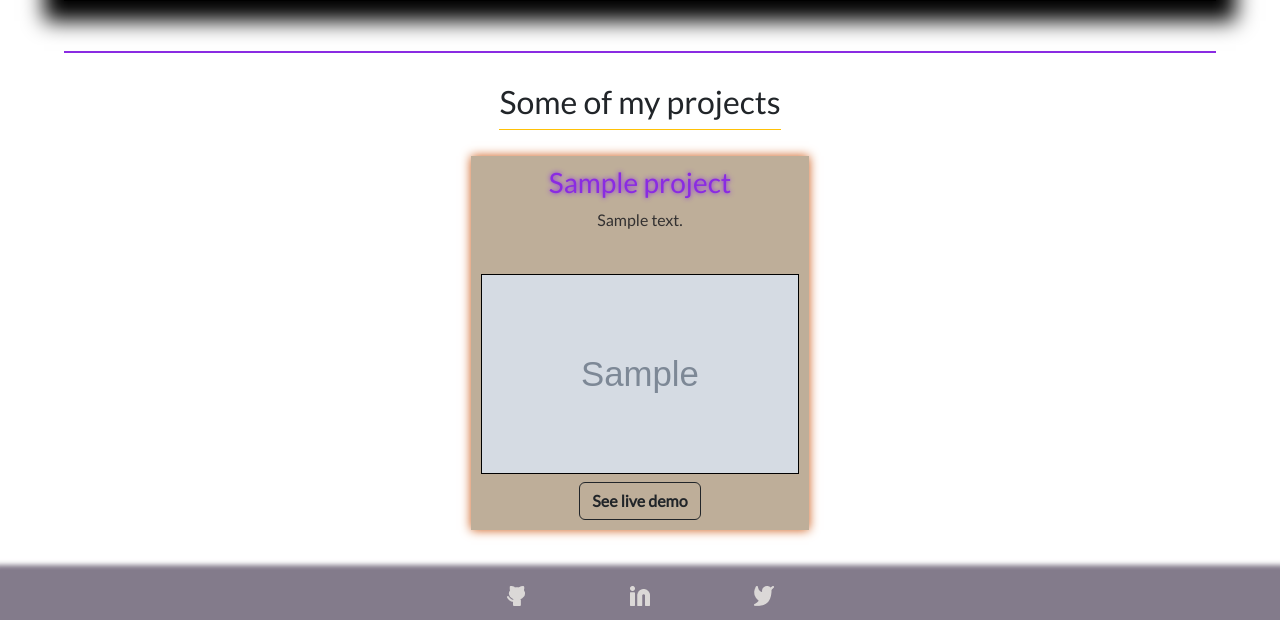
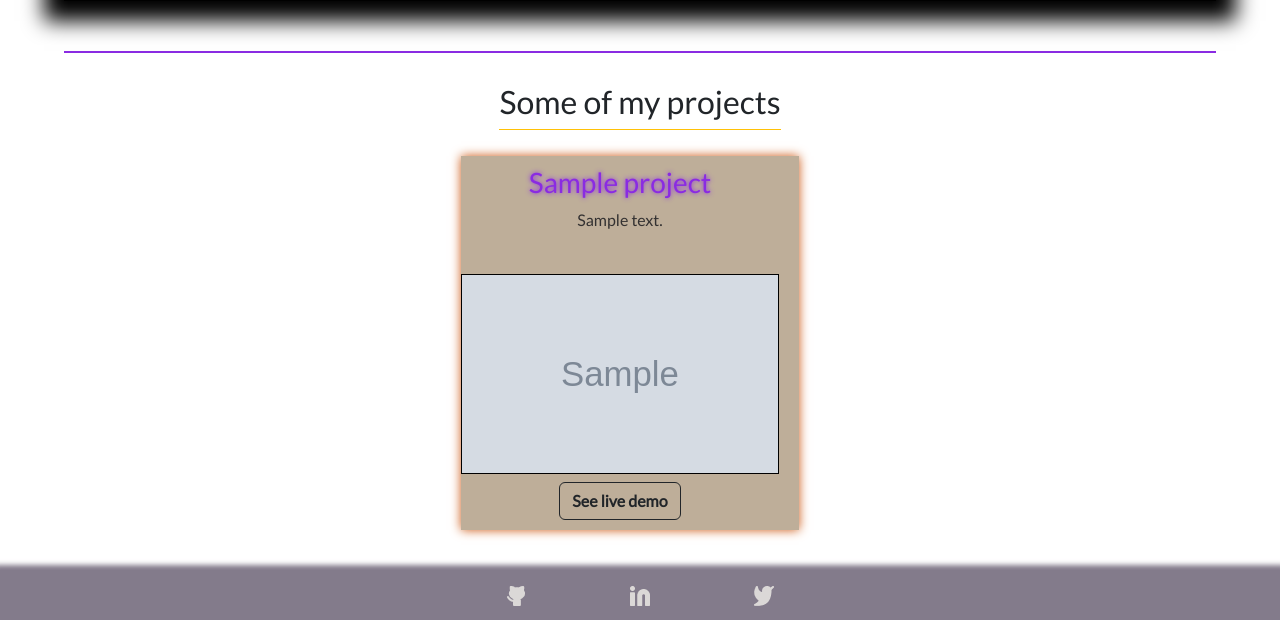
Before and after one commit to Sanja969/personal-portfolio-django, a Django app: template portfolio/templates/portfolio/home.html in a window 1280 px wide. Shown: the part 763-1383 px from the top of the page. Run offline with Django 4.2, Linux system fonts and the light colour scheme; the template is opened without the code that fills it: most values are stand-ins (such as "Sample title", 1, 10 or a date in 2020); grey boxes marked "Sample" are stand-in pictures.

Commit message:
margin and padding for project change

```diff
--- a/myPortfolio/settings.py
+++ b/myPortfolio/settings.py
@@ -127,3 +127,8 @@ DEFAULT_AUTO_FIELD = 'django.db.models.BigAutoField'
 
 MEDIA_ROOT = BASE_DIR/'media'
 MEDIA_URL ='/media/'
+
+try:
+  from .local_settings import *
+except ImportError:
+  print('Looks like no local settings. You must be on production mode')
--- a/portfolio/static/portfolio/style.css
+++ b/portfolio/static/portfolio/style.css
@@ -71,9 +71,9 @@ main {
 }
 
 .project {
-  padding: 10px;
+  padding: 10px 20px 10px 0 !important;
   display: inline-table;
-  margin: 10px;
+  margin: 10px 20px 10px 0 !important;
   height: 300px;
   box-sizing: border-box;
   box-shadow: 0 0 10px rgb(205, 88, 20);
--- a/portfolio/templates/portfolio/home.html
+++ b/portfolio/templates/portfolio/home.html
@@ -14,7 +14,7 @@
     <h2 class="border-bottom border-warning pb-2 mb-3 font-weight-bold">Some of my projects</h2>
     <div class="d-table container-fluid w-100 text-center">
     {% for project in projects %}
-      <article class="d-inline-table project">
+      <article class="d-inline-table project ms-0 ps-0">
         <h3>{{ project.title }}</h3>
         <p>{{ project.description }}</p>
         <img class = 'projectImg' src ='{{ project.image.url }}'>
```
